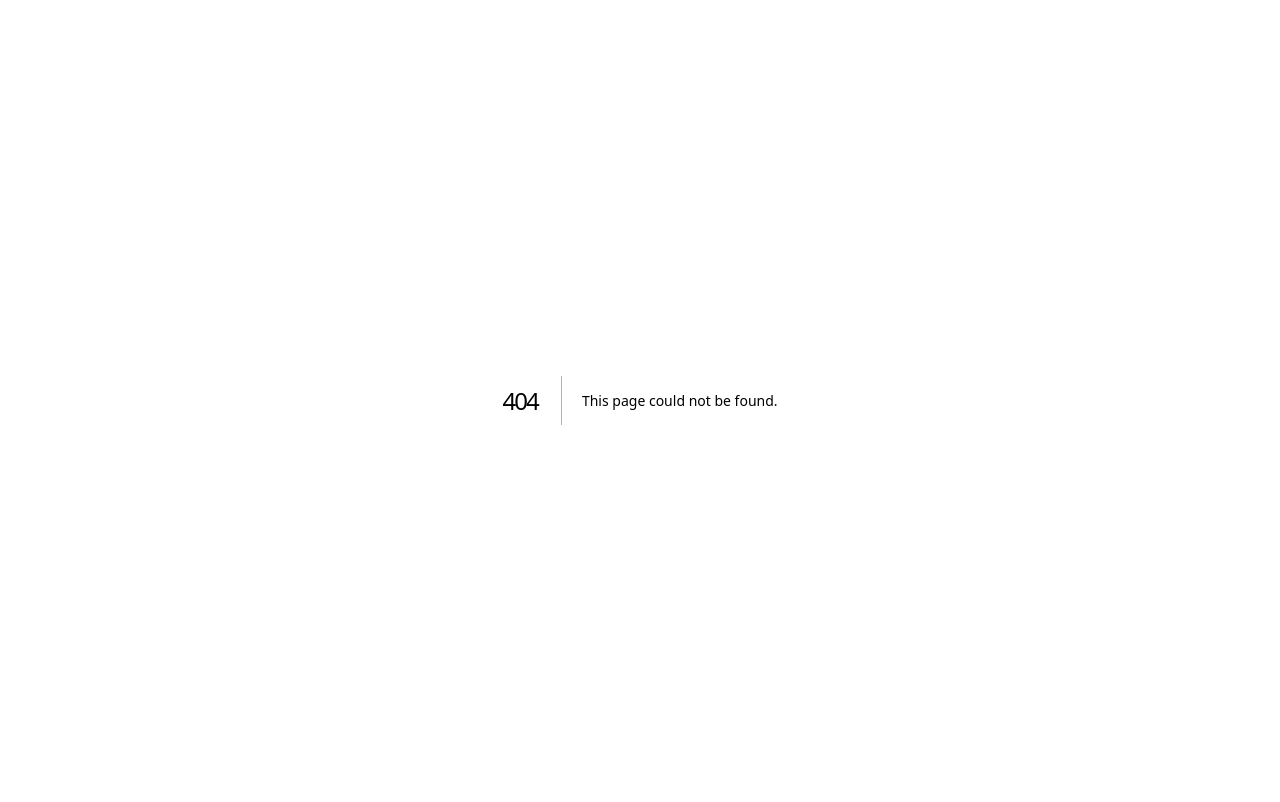
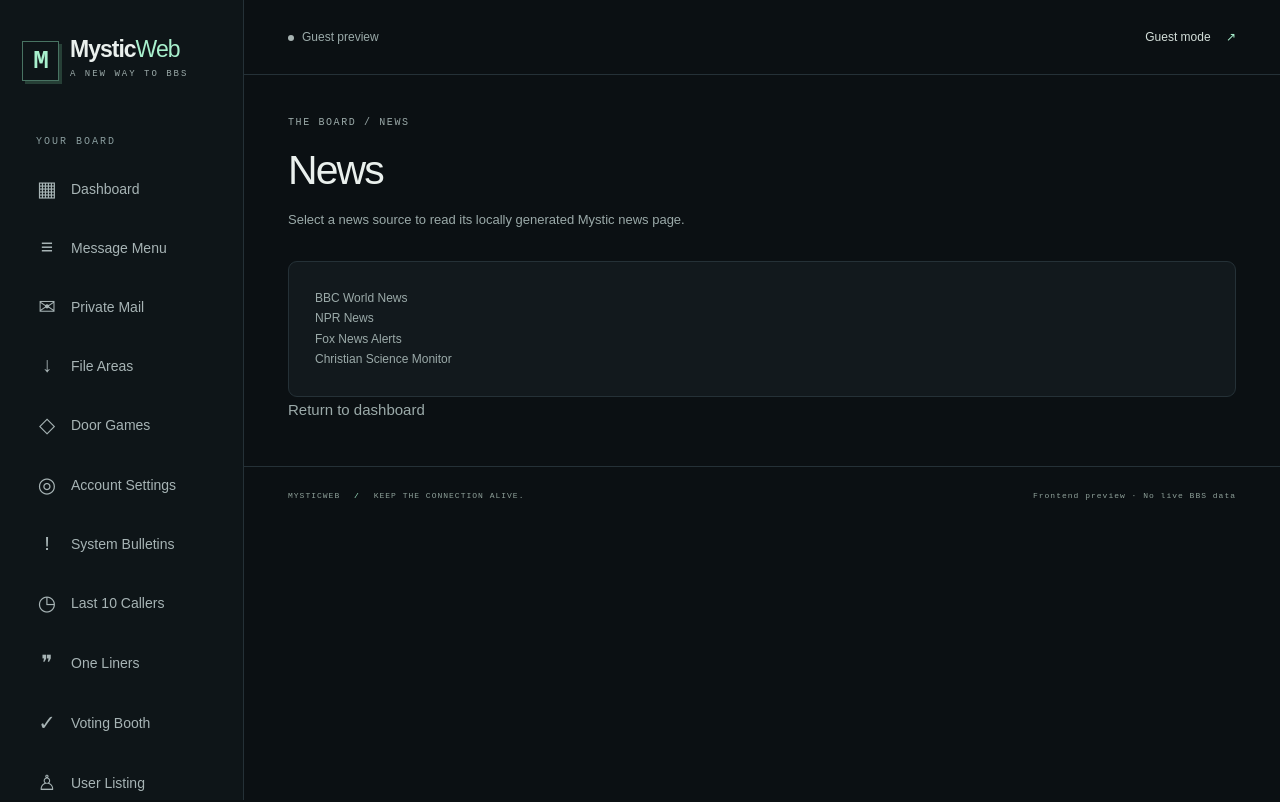
Before and after one commit to javadude334/MysticWeb, a Next.js app: page /news in a window 1280 px wide. Before the commit this address had no page. Shown: the top 802 px of the page. Built offline with nearby package versions, Linux system fonts and the light colour scheme; no server answers.

Commit message:
feat(news): add scripted four-source Mystic news menu src/app/news/page.tsx

```diff
--- /dev/null
+++ b/src/app/news/page.tsx
@@ -0,0 +1,15 @@
+import Link from "next/link";
+import { Shell } from "@/components/shell";
+import { createNewsMenu } from "@/lib/scripting/news-menu";
+
+export default function NewsMenuPage() {
+  const menu = createNewsMenu();
+  return <Shell active="/news">
+    <div className="eyebrow">THE BOARD / NEWS</div>
+    <div className="page-heading"><div><h1>{menu.title}</h1><p>Select a news source to read its locally generated Mystic news page.</p></div></div>
+    <section className="panel" aria-label="News sources">
+      {menu.items.map(item => <p key={item.id}><Link href={`/news/${item.id}`}>{item.title}</Link></p>)}
+    </section>
+    <p><Link href="/dashboard">Return to dashboard</Link></p>
+  </Shell>;
+}
```
